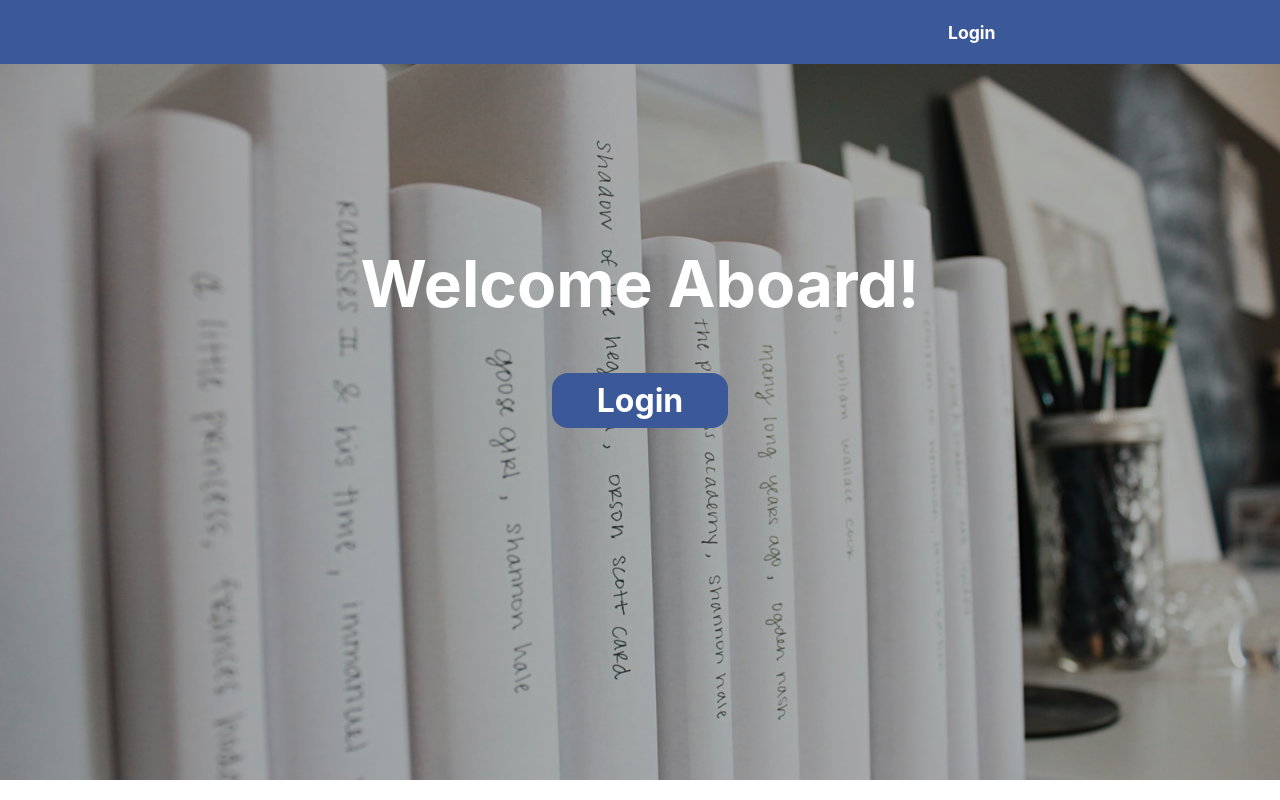
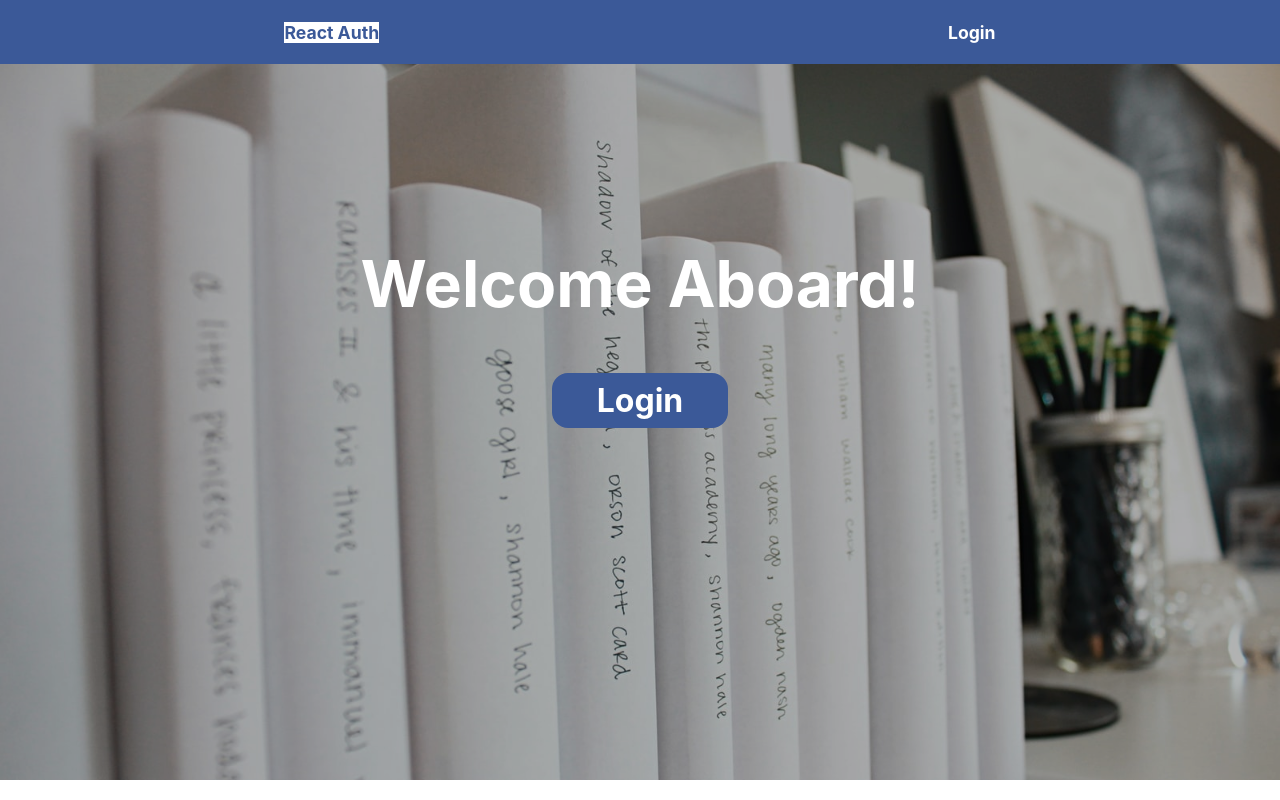
Before and after one commit to Arj20/Book-Store, a React (Create React App) app: page / in a window 1280 px wide. In both pictures the pointer is over the link "React Auth". Built offline with nearby package versions, Linux system fonts and the light colour scheme; no server answers.

Commit message:
style change

```diff
--- a/src/components/Auth/AuthForm.module.css
+++ b/src/components/Auth/AuthForm.module.css
@@ -45,6 +45,8 @@ form {
   color: white;
 }
 
+
+
 .toggle {
   outline: none;
   border: none;
--- a/src/components/Layout/MainNavigation.module.css
+++ b/src/components/Layout/MainNavigation.module.css
@@ -29,7 +29,9 @@ nav > ul {
 }
 
 .header a:hover {
+  background: white;
   color: #3b5998;
+  border: #3b5998;
 }
 
 button {
```
